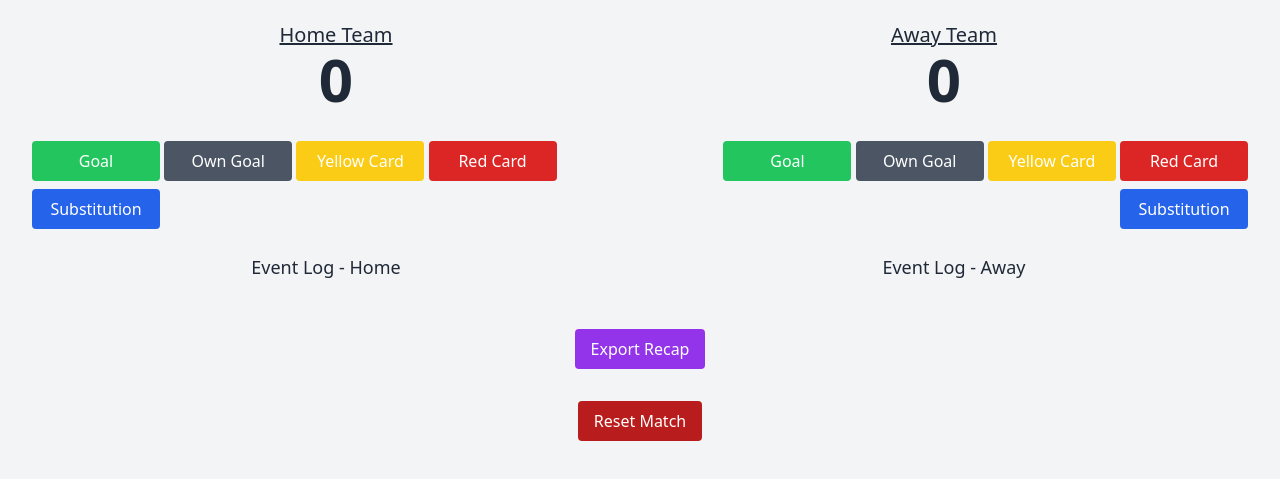
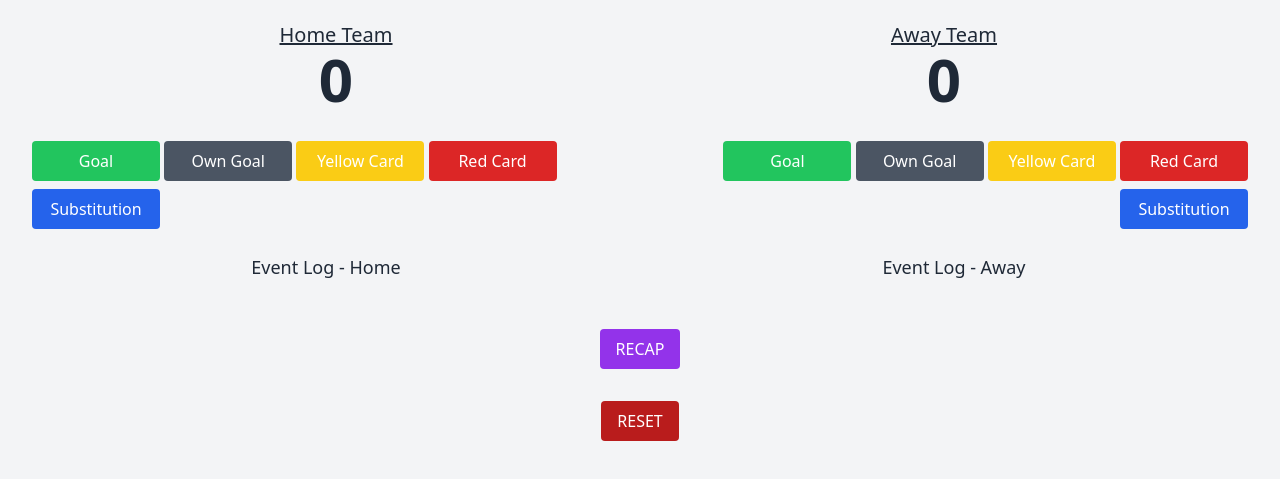
Before and after one commit to g5workspace/Match-Report, a plain HTML site: page index.html in a window 1280 px wide. Shown: the part 185-664 px from the top of the page. Drawn offline with nearby package versions, Linux system fonts and the light colour scheme.

Commit message:
index.html

```diff
--- a/index.html
+++ b/index.html
@@ -150,7 +150,7 @@
         onclick="exportRecap()"
         class="px-4 py-2 bg-purple-600 text-white rounded"
       >
-        Export Recap
+        RECAP
       </button>
     </div>
 
@@ -160,7 +160,7 @@
         onclick="resetMatch()"
         class="px-4 py-2 bg-red-700 text-white rounded"
       >
-        Reset Match
+        RESET
       </button>
     </div>
 
```
